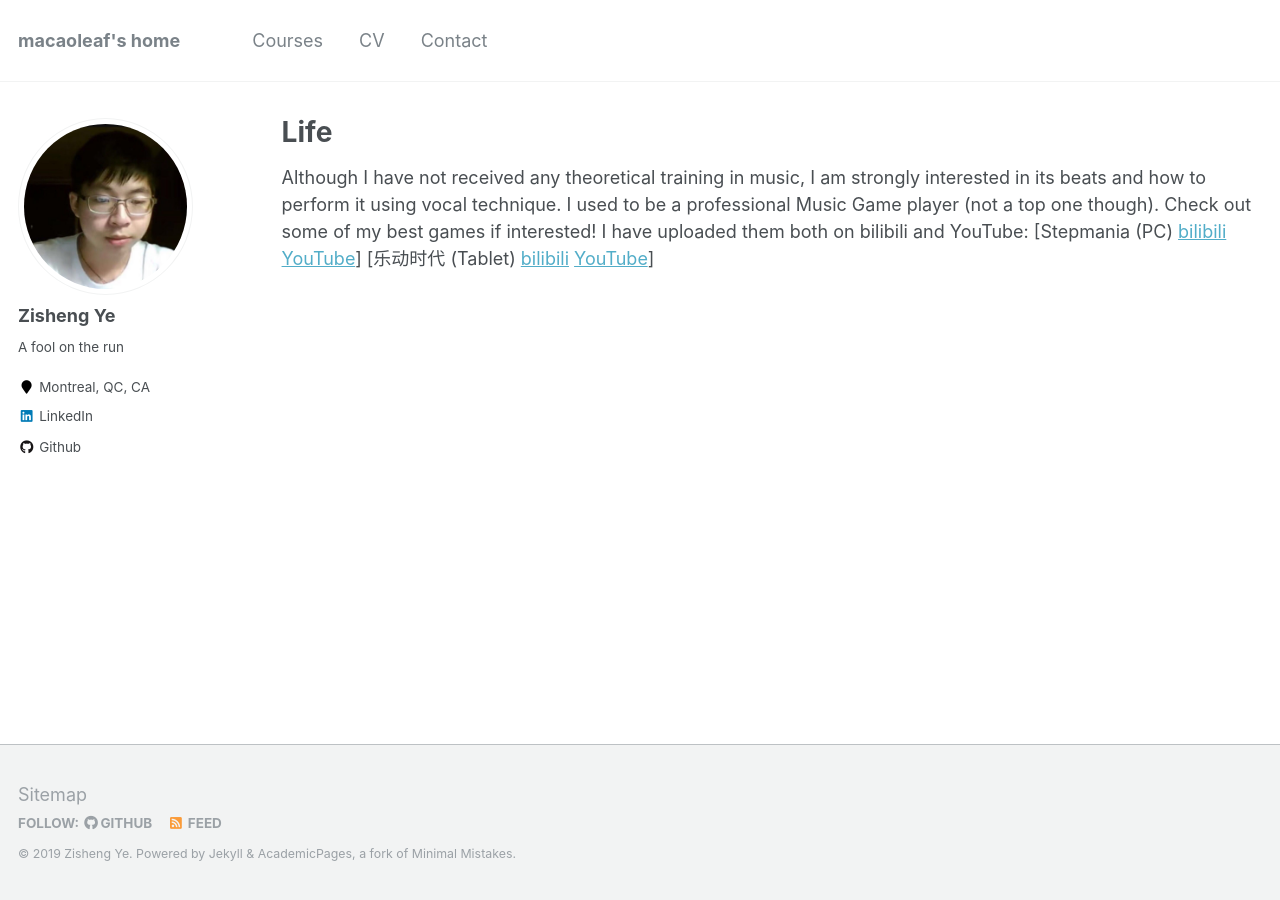
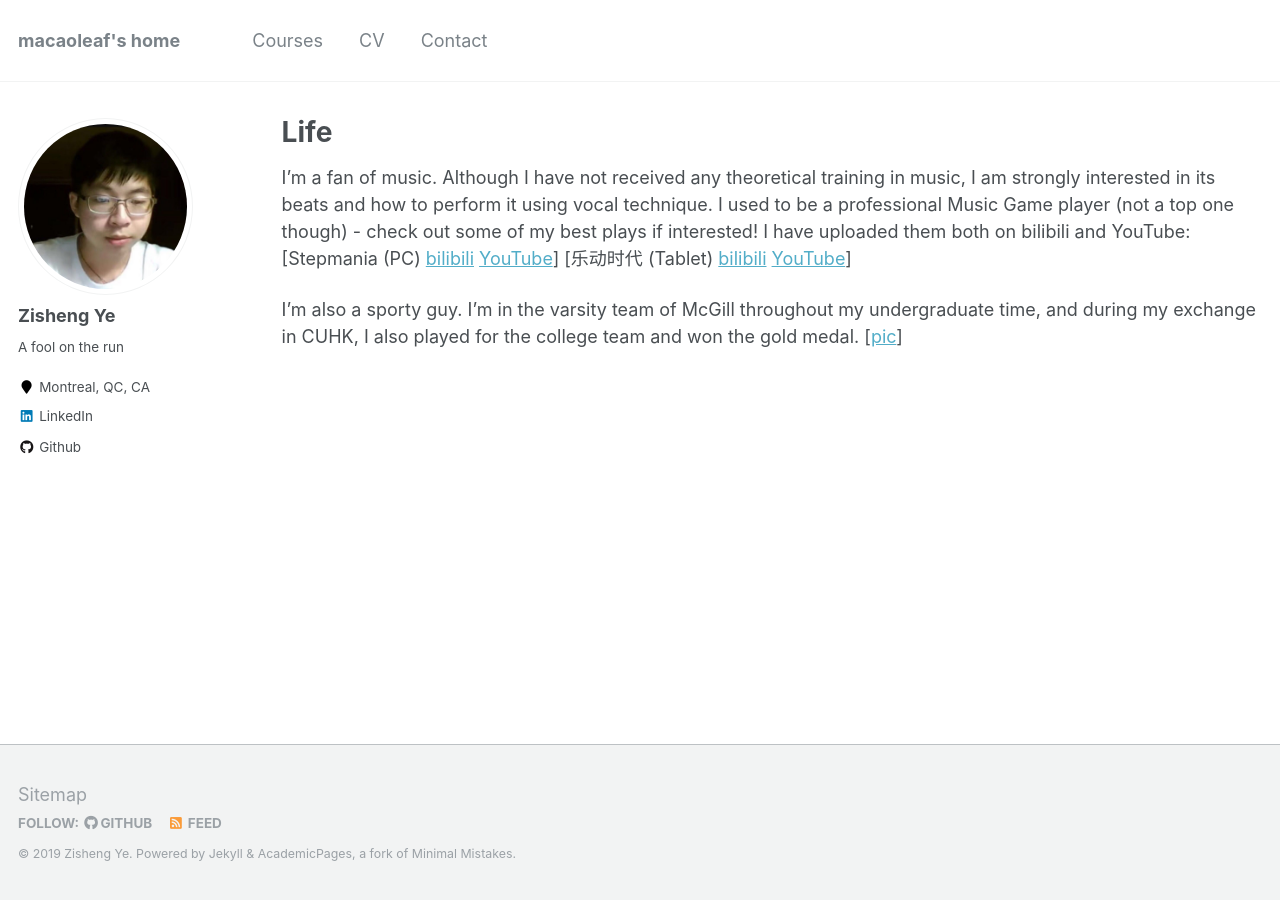
Before and after one commit to macaoleaf/macaoleaf.github.io, a Jekyll site: the page built from _pages/Life.md, in a window 1280 px wide. Built offline with Jekyll 4.4.1, drawn with Linux system fonts in a browser that asks for light colours.

Commit message:
add TT pic

```diff
--- a/_pages/Life.md
+++ b/_pages/Life.md
@@ -4,4 +4,6 @@ title: "Life"
 permalink: /life/
 author_profile: true
 ---
-Although I have not received any theoretical training in music, I am strongly interested in its beats and how to perform it using vocal technique. I used to be a professional Music Game player (not a top one though). Check out some of my best games if interested! I have uploaded them both on bilibili and YouTube: [Stepmania (PC) [bilibili](https://www.bilibili.com/video/av67422894/) [YouTube](https://www.youtube.com/watch?v=7mtCqDasRP4&t=332s)] [乐动时代 (Tablet) [bilibili](https://www.bilibili.com/video/av67417951/) [YouTube](https://www.youtube.com/watch?v=ozFUyi3ZzOI)]
+I'm a fan of music. Although I have not received any theoretical training in music, I am strongly interested in its beats and how to perform it using vocal technique. I used to be a professional Music Game player (not a top one though) - check out some of my best plays if interested! I have uploaded them both on bilibili and YouTube: [Stepmania (PC) [bilibili](https://www.bilibili.com/video/av67422894/) [YouTube](https://www.youtube.com/watch?v=7mtCqDasRP4&t=332s)] [乐动时代 (Tablet) [bilibili](https://www.bilibili.com/video/av67417951/) [YouTube](https://www.youtube.com/watch?v=ozFUyi3ZzOI)]
+
+I'm also a sporty guy. I'm in the varsity team of McGill throughout my undergraduate time, and during my exchange in CUHK, I also played for the college team and won the gold medal. [[pic](/images/TTCUHK.jpg)]
```
Also changed, not shown: images/TTCUHK.jpg (added), 1 other file.
